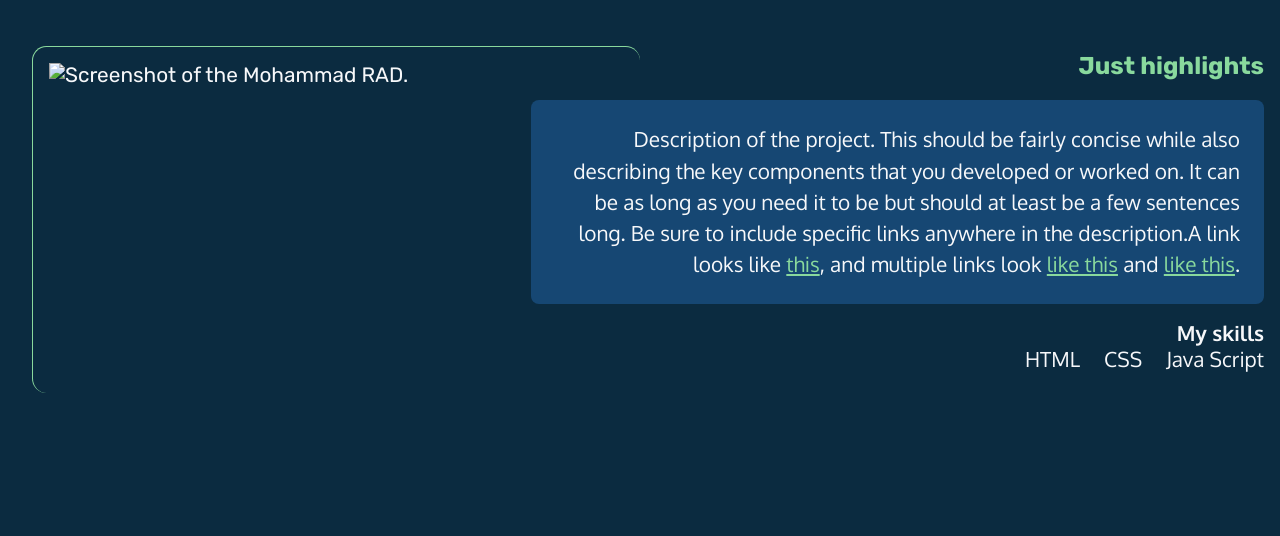
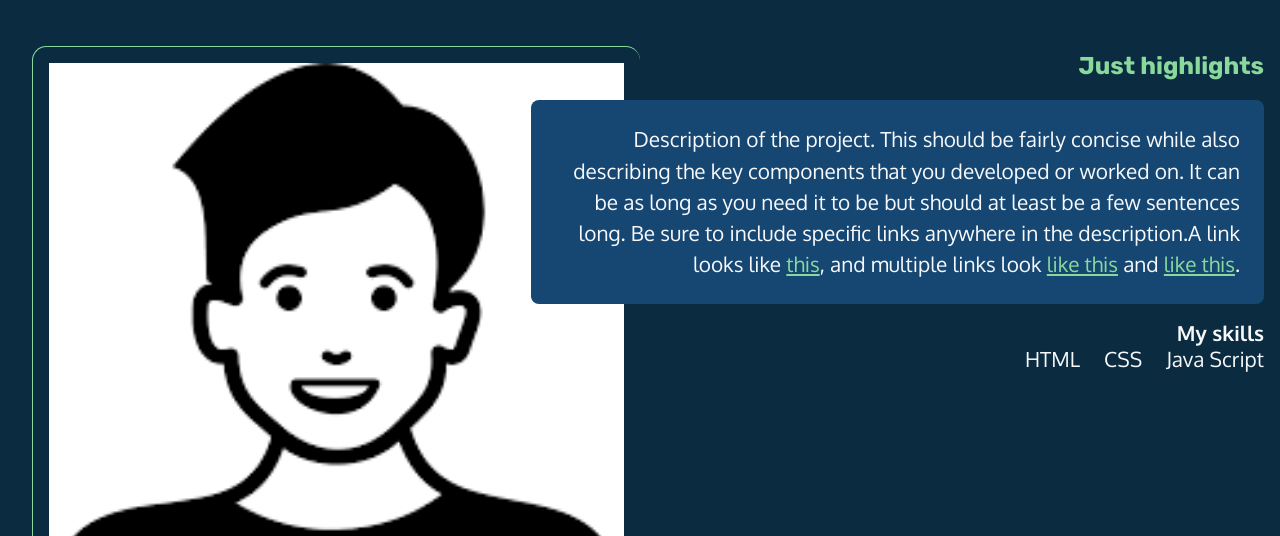
Before and after one commit to mr-m-Rad/mr-m-rad.github.io, a plain HTML site: page rad/about.html in a window 1280 px wide. Shown: the part 210-746 px from the top of the page. Drawn offline with Linux system fonts and the light colour scheme.

Commit message:
Update about.html

```diff
--- a/rad/about.html
+++ b/rad/about.html
@@ -70,7 +70,7 @@
 						</ul>
 					</div>
 					<img
-						src="/image/download.jfif"
+						src="download.png"
 						alt="Screenshot of the Mohammad RAD."
 					/>
 				</article>
```
